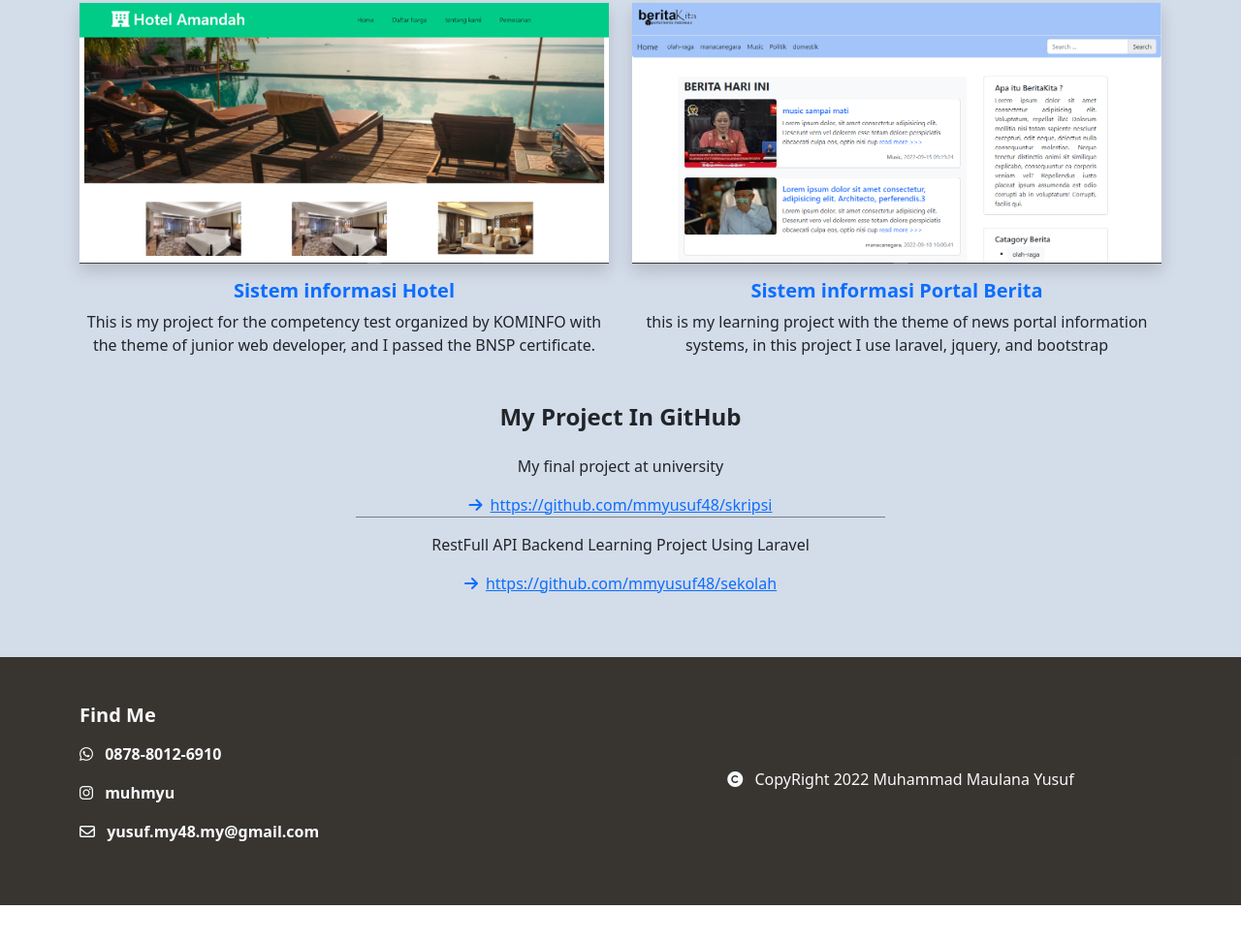
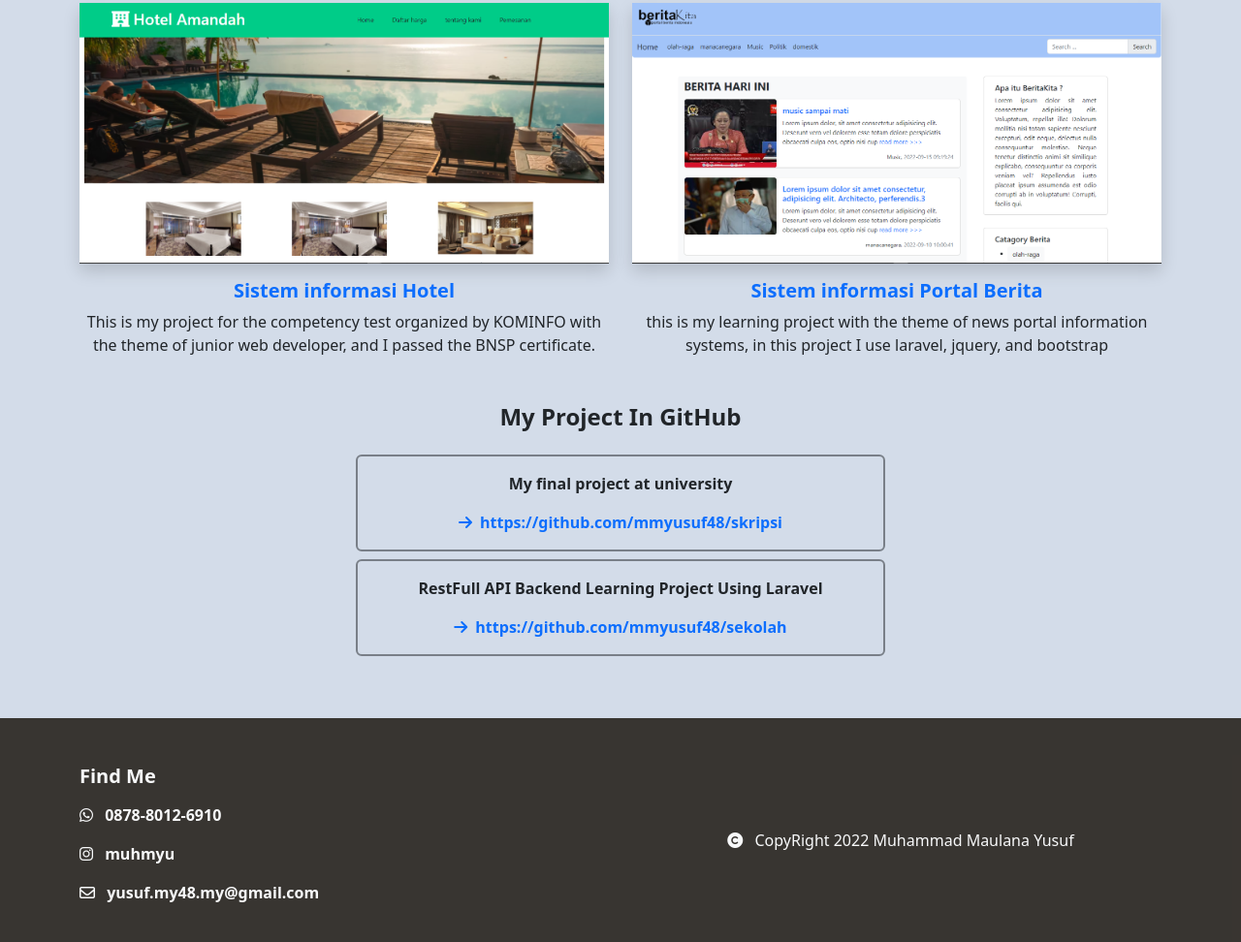
Before and after one commit to mmyusuf48/Cv, a plain HTML site: page index.html in a window 1280 px wide. Shown: the part 1254-2226 px from the top of the page at 97% size. Before the commit the page ends 2188 px from the top, so only its background shows below. Drawn offline with nearby package versions, Linux system fonts and the light colour scheme.

Commit message:
update01

```diff
--- a/index.html
+++ b/index.html
@@ -33,7 +33,7 @@
         <div class="row d-flex justify-content-center">
           <div class="col-10 col-lg-8">
             <h5 class="text-primary fw-bold pt-5">Hello, I Am</h5>
-            <h1 class="fw-bold">Muhammada Maulana Yusuf</h1>
+            <h1 class="fw-bold">Muhammad Maulana Yusuf</h1>
             <p>Fresh Gruadate Web developer</p>
             <p class="fw-bold mt-5">I am a beginner programmer who wants to learn a new things</p>
             <a href="#about" class="btn btn-primary rounded-5 shadow" >About me</a>
@@ -124,13 +124,13 @@
           </div>
           <div class="col-lg-6 col-10">
             <h4 class="fw-bold py-3">My Project In GitHub</h4>
-            <div class="mb-3 border-bottom border-dark border-opacity-50">
+            <div class=" border py-3 rounded fw-bold border-2 border-dark border-opacity-50">
               <p>My final project at university</p>
-              <a class="" href="https://github.com/mmyusuf48/skripsi"><i class="fa-solid fa-arrow-right me-2"></i>https://github.com/mmyusuf48/skripsi</a>
+              <a  class="text-decoration-none  " href="https://github.com/mmyusuf48/skripsi"><i class="fa-solid fa-arrow-right me-2"></i>https://github.com/mmyusuf48/skripsi</a>
             </div>
-            <div class="mb-3">
+            <div class="mb-3 py-3 mt-2 border fw-bold border-2 rounded border-dark border-opacity-50">
               <p>RestFull API Backend Learning Project Using Laravel</p>
-              <a href="https://github.com/mmyusuf48/sekolah"><i class="fa-solid fa-arrow-right me-2"></i>https://github.com/mmyusuf48/sekolah</a>
+              <a class="text-decoration-none  " href="https://github.com/mmyusuf48/sekolah"><i class="fa-solid fa-arrow-right me-2"></i>https://github.com/mmyusuf48/sekolah</a>
             </div>
           </div>
         </div>
```
